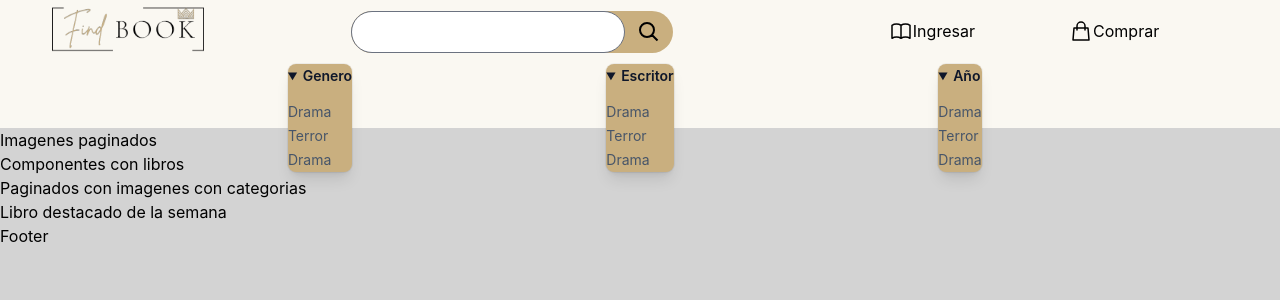
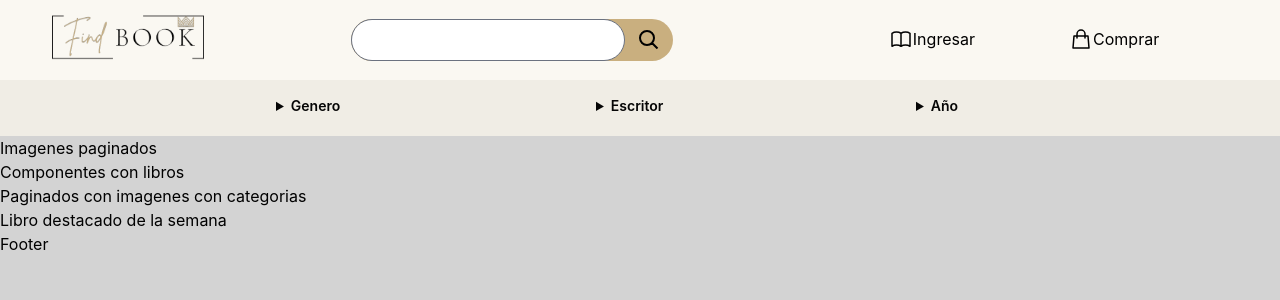
Before and after one commit to Aodak9/FindBook_Front, a React (Create React App) app: page / in a window 1280 px wide. Shown: the top 300 px of the page. Built offline with nearby package versions, Linux system fonts and the light colour scheme.

Commit message:
feat(src/components/Filters): NuriaBranch Nuria implemente css y actualice el mock

```diff
--- a/src/components/dumbComponents/NavBar/NavBar.jsx
+++ b/src/components/dumbComponents/NavBar/NavBar.jsx
@@ -5,8 +5,9 @@ import Filters from '../../smartComponents/Filters/Filters'
 
 export default function NavBar() {
   return (
-    <div className='w-screen h-32 bg-cream-100'>
-      <div className={'grid grid-cols-5 h-16 items-center justify-items-center'}>
+    <>
+    <div className='w-screen h-20 bg-cream-100'>
+      <div className={'grid grid-cols-5 h-full items-center justify-items-center'}>
         <img src={Logo} alt='Not found' className={'h-16 col-start-1 col-end-2'}/>
         <div className='col-start-2 col-end-4'>
           <SearchNavBar/>
@@ -26,10 +27,10 @@ export default function NavBar() {
           </div>
         </div>
       </div>
-      <Filters/>
-      <div>
-
+    </div>
+      <div className='h-14 bg-cream-200'>
+        <Filters/>
       </div>
-    </div>
+    </>
   )
 }
--- a/src/components/smartComponents/Filters/Filter.jsx
+++ b/src/components/smartComponents/Filters/Filter.jsx
@@ -1,18 +1,21 @@
 import React from 'react'
 
-export default function Filter({text}) {
+export default function Filter({text, filtros}) {
+  let handleOnClick = ()=>{
+    console.log('hola')
+  }
   return (
-    <div className='mx-auto'>
-        <details class="open:bg-cream-300 open:ring-1 open:ring-black/5 dark:open:ring-white/10 open:shadow-lg rounded-lg" open>
-    <summary class="text-sm leading-6 text-slate-900 dark:text-greyBlack-400 font-semibold select-none">
-      {text}
-    </summary>
-    <div class="mt-3 text-sm leading-6 text-slate-600 dark:text-slate-400">
-      <p>Drama</p>
-      <p>Terror</p>
-      <p>Drama</p>
-    </div>
-  </details>
+    <div className='w-28'>
+      <details class="open:bg-cream-300 open:shadow-lg rounded-lg p-2">
+          <summary class="text-sm text-greyBlack-400 font-semibold select-none p-1">
+            {text}
+          </summary>
+        <div class="p-2 flex flex-col text-sm leading-6 text-greyBlack-400 border-t-2 border-greyBlack-100">
+          {
+            filtros && filtros.map((e, i)=> <input type='button' key={i} onClick={handleOnClick} value={e}/>)
+          }
+        </div>
+      </details>
     </div>
   )
 }
--- a/src/components/smartComponents/Filters/Filters.jsx
+++ b/src/components/smartComponents/Filters/Filters.jsx
@@ -1,12 +1,13 @@
 import React from 'react'
 import Filter from './Filter'
-
+let arrayGeres = ['arte', 'anime', 'biografía', 'biología', 'comic', 'comida', 'computación', 'deporte', 'derecho', 'economía', 'estudio', 'ficción', 'historia', 'humor', 'infantil', 'juvenil', 'matemática', 'medicina', 'novela', 'ocio - tiempo libre', 'política', 'salud - desarrollo personal', 'tecnología', 'terror']
+let arrayYears = [1992, 1230, 2001, 2015, 2017]
 export default function Filters() {
   return (
-    <div className='grid grid-cols-3 h-16 items-center justify-items-center mx-40'>
-       <Filter text={'Genero'}/>
+    <div className='grid h-full grid-cols-3 pt-1 mx-40 justify-items-center'>
+       <Filter text={'Genero'} filtros={arrayGeres}/>
        <Filter text={'Escritor'}/>
-       <Filter text={'Año'}/>
+       <Filter text={'Año'} filtros={arrayYears}/>
     </div>
   )
 }
```
Also changed, not shown: mock/mockdata.json (+25 -11 lines).
